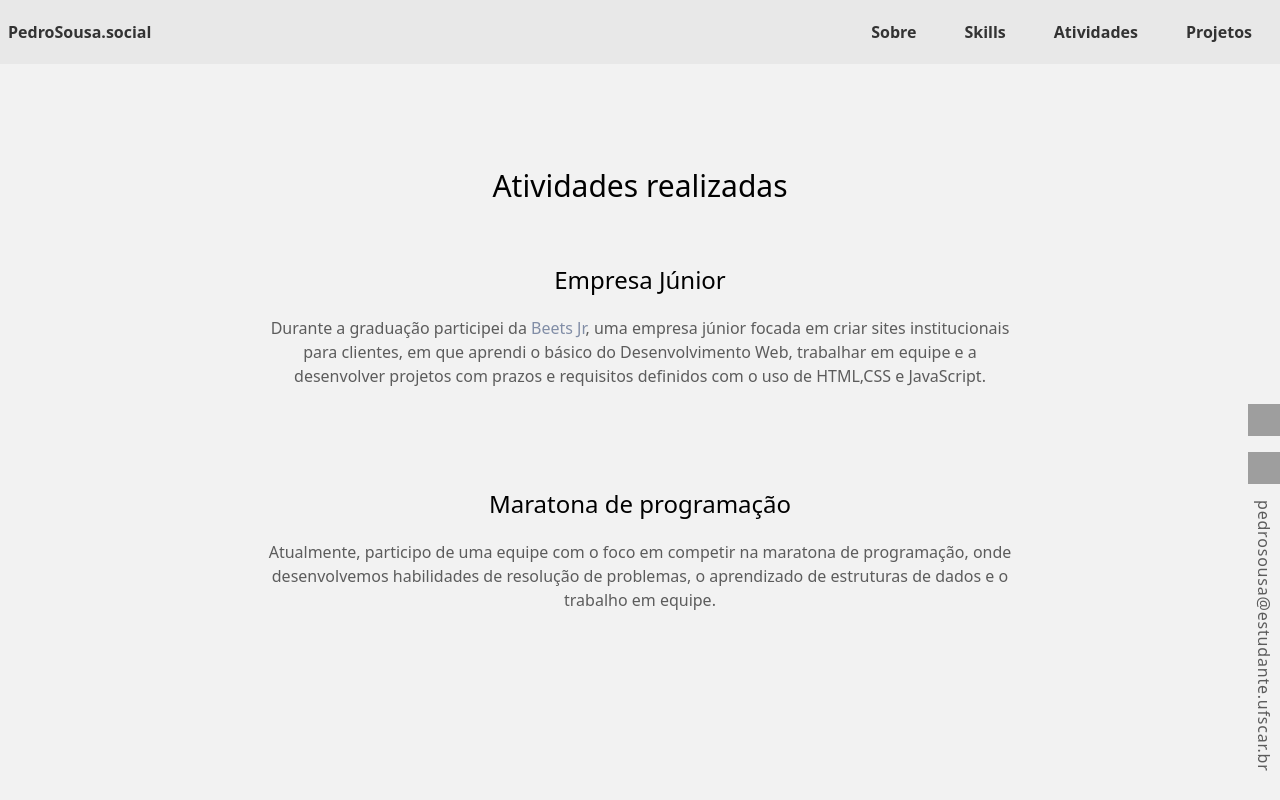
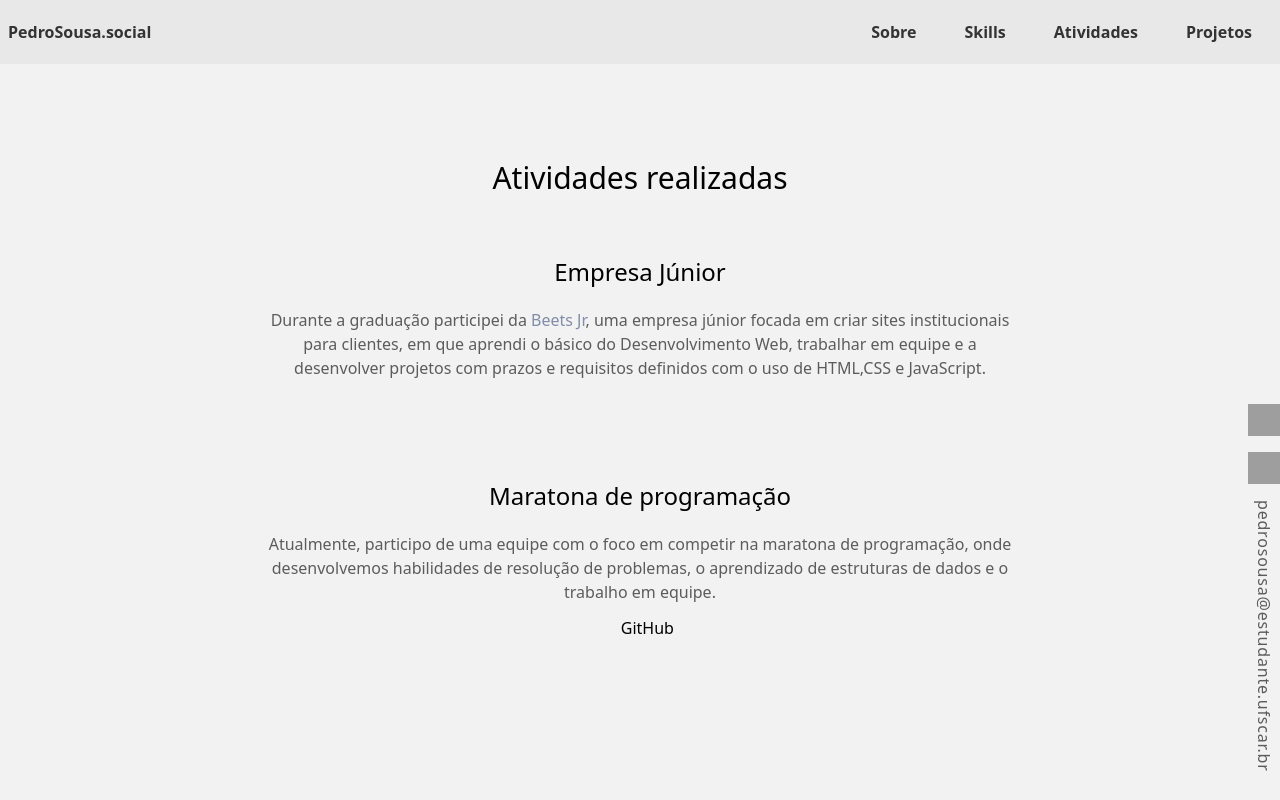
Before and after one commit to pedrocanddz/react-portfolio, a React (Vite) app: page /Atividades in a window 1280 px wide. Built offline with nearby package versions, Linux system fonts and the light colour scheme; grey boxes are pictures that could not be loaded.

Commit message:
Link para o gitHub adicionado

```diff
--- a/src/components/Atividades.jsx
+++ b/src/components/Atividades.jsx
@@ -8,7 +8,7 @@ const Atividades = () =>{
                 <ul className='texto-claro grid  gap-5 py-5 '>
                     <li className='py-10'>
                         <h3 className='text-2xl pb-5'>Empresa Júnior</h3>
-                        <p className='texto-p'>Durante a graduação participei da <a href="https://www.beetsjr.com.br/quem-somos" target='blank' className='text-azul-claro'>Beets Jr</a>, uma empresa júnior focada em criar sites institucionais para clientes,
+                        <p className='texto-p'>Durante a graduação participei da <a href="https://www.beetsjr.com.br/quem-somos" target='blank' className='text-azul-claro'><span>Beets Jr</span></a>, uma empresa júnior focada em criar sites institucionais para clientes,
                             em que aprendi o básico do Desenvolvimento Web, trabalhar em equipe e a desenvolver projetos com prazos e
                             requisitos definidos com o uso de HTML,CSS e JavaScript.
                         </p>
@@ -19,6 +19,11 @@ const Atividades = () =>{
                             onde desenvolvemos habilidades de resolução de problemas,
                             o aprendizado de estruturas de dados e o trabalho em equipe.
                         </p>
+                        <a href="https://github.com/pedrocanddz/Maratona2023" target='blank'>
+                        <div className=' py-2 relative group w-[5%] m-auto'>
+                            <div className='absolute -bottom-1 left-0 w-0 h-2 bg-sky-500 transition-all group-hover:w-full'>GitHub</div>
+                        </div>
+                        </a>
                     </li>
                 </ul>
             </div>
```
